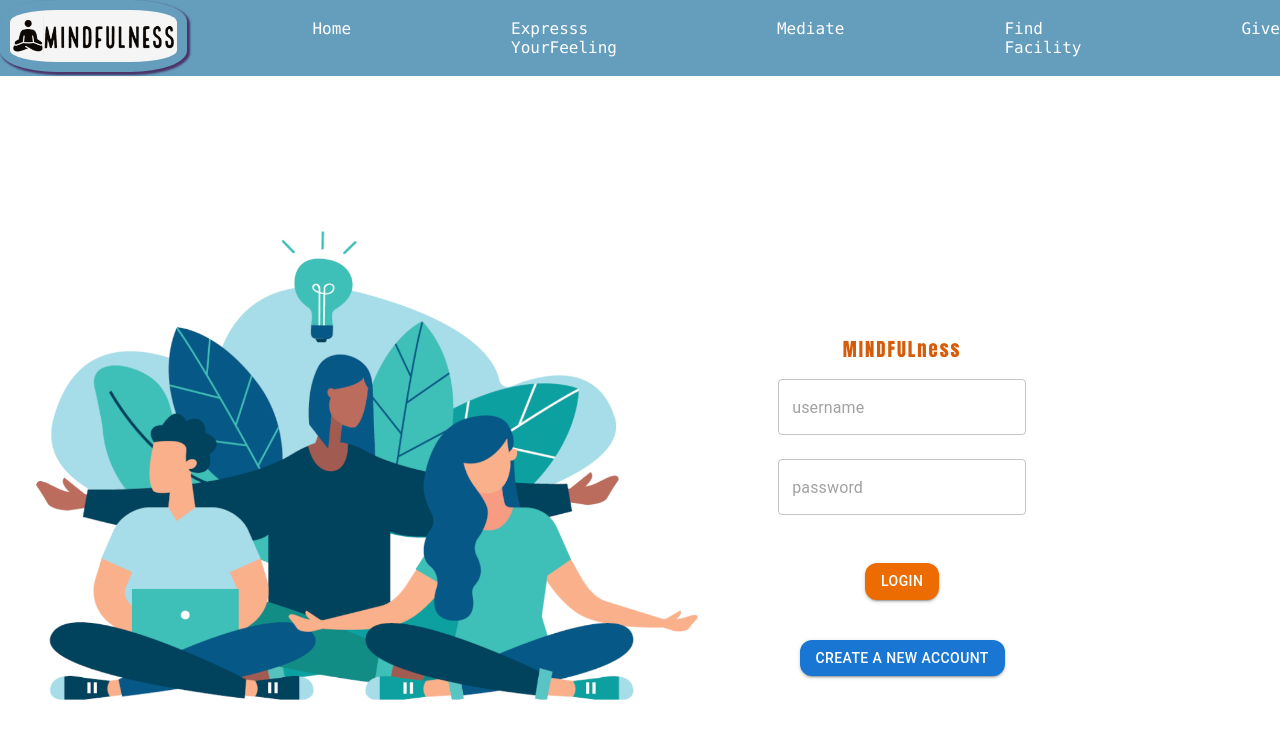
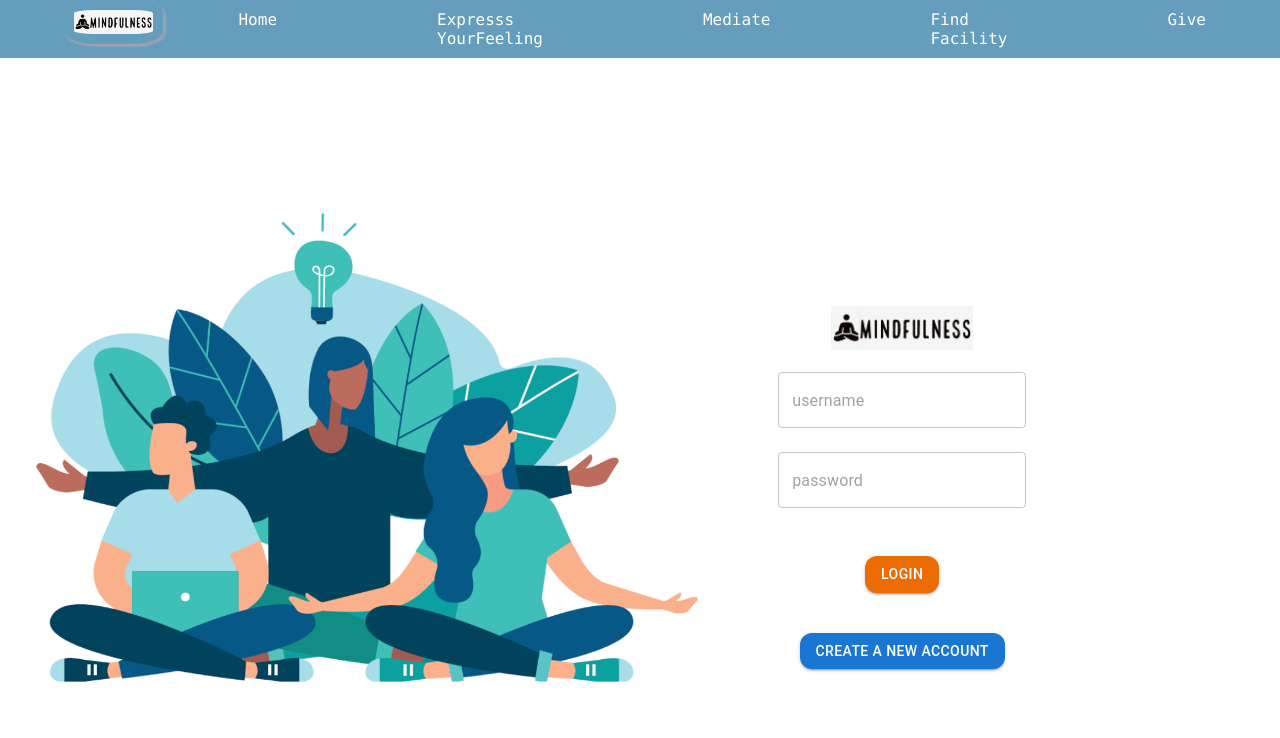
Before and after one commit to lena-A-Al/Mindfulness-project, a React app: page /login in a window 1280 px wide. Shown: the top 738 px of the page. Built offline with nearby package versions, Linux system fonts and the light colour scheme.

Commit message:
add container to the navbar style

```diff
--- a/src/components/Login.js
+++ b/src/components/Login.js
@@ -63,7 +63,14 @@ const Login = () => {
       <div className="form-section">
         <form onSubmit={handleLoginSubmit}>
           <div className="website-name">
-            <h3>MINDFULness</h3>
+            <h3>
+              {/* MINDFULness{" "} */}
+              <img
+                src="images/mindfulness-3.jpg"
+                alt="website-logo"
+                width="40%"
+              />
+            </h3>
           </div>{" "}
           <Box
             display="flex"
--- a/src/components/navbar/Navbar.js
+++ b/src/components/navbar/Navbar.js
@@ -4,10 +4,12 @@ import { Link } from "react-router-dom";
 const Navbar = () => {
   return (
     <nav className="nav">
+      <div className="container">
         <div className="site-img">
           <img src="images/mindfulness-3.jpg" alt="website-logo" />
           {/* <h3>MINDFULness</h3> */}
         </div>
+        <div>
           <ul>
             <li>
               <Link to="/">Home</Link>
@@ -25,6 +27,8 @@ const Navbar = () => {
               <Link to="/give">Give</Link>
             </li>
           </ul>
+        </div>
+      </div>
     </nav>
   );
 };
--- a/src/components/navbar/navbarStyle.css
+++ b/src/components/navbar/navbarStyle.css
@@ -4,12 +4,10 @@
   margin: 0;
 }
 
-.site-img img {
-  width: 60%;
+.container {
+  width: 90%;
   margin: auto;
-  border-radius: 30%;
-  padding: 10px;
-  box-shadow: 2px 2px 2px 1px rgba(62, 8, 68, 0.7);
+  display: flex;
 }
 .nav {
   background-color: #659dbd;
@@ -26,10 +24,19 @@
   z-index: 100;
 }
 
+.site-img img {
+  width: 60%;
+  margin: auto;
+  border-radius: 30%;
+  padding: 10px;
+  box-shadow: 2px 2px 2px 1px rgba(175, 162, 176, 0.7);
+}
+
 .nav ul {
   list-style: none;
   display: flex;
   /* justify-content: space-between; */
+  padding: 10px;
   gap: 10rem;
 }
 .nav ul li a {
```
Lines whose indentation alone changed are shown as unchanged.
